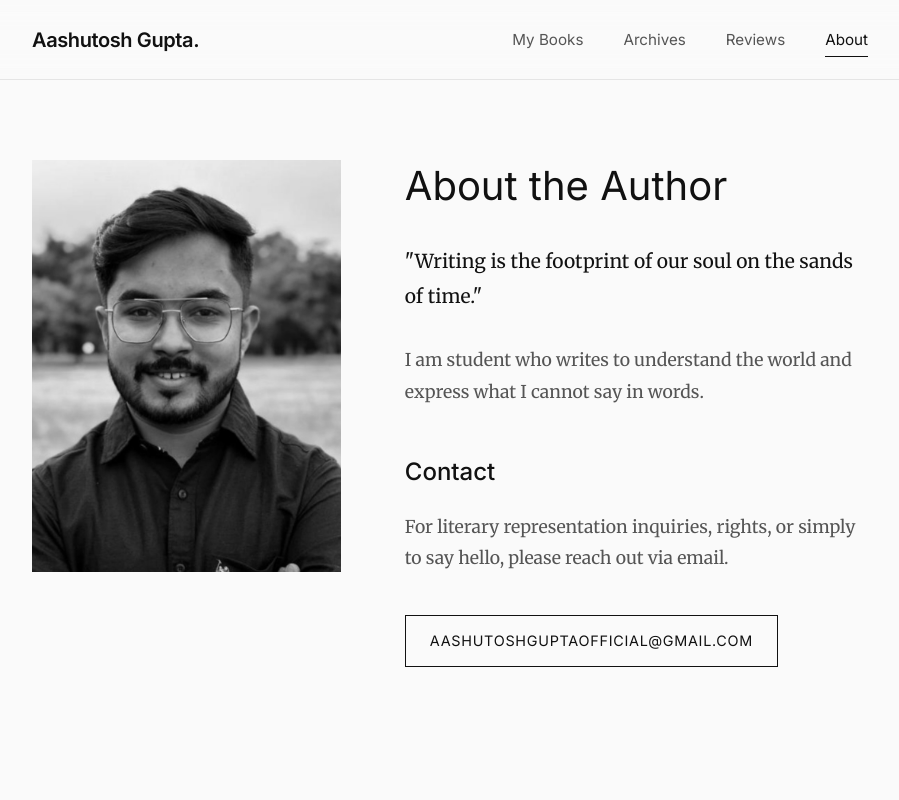
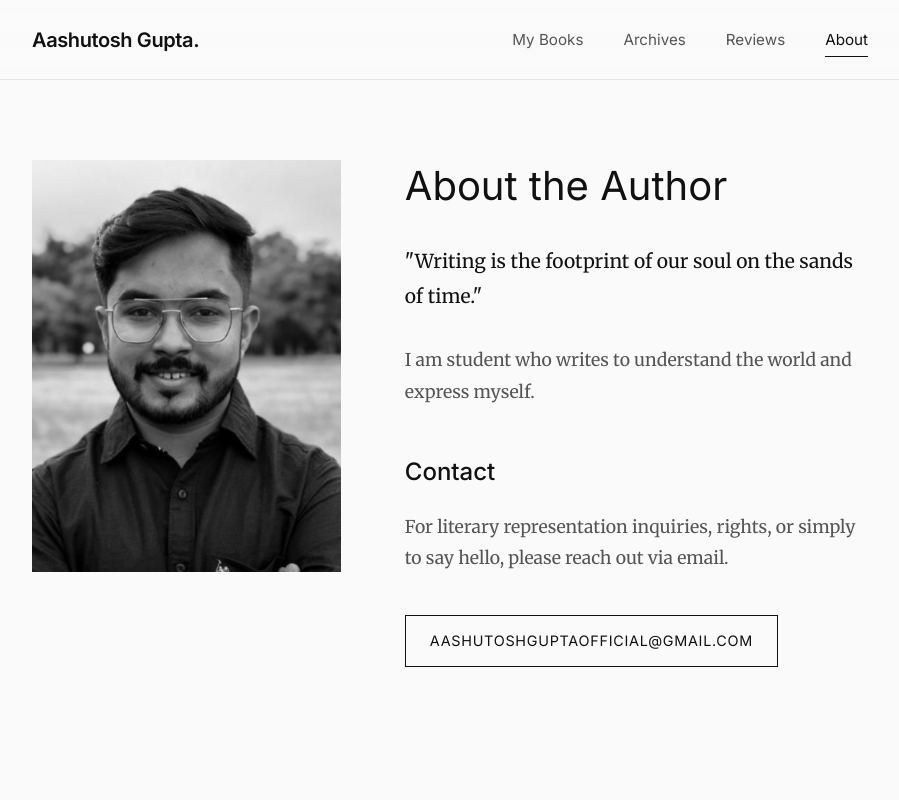
Before and after one commit to aashutoshgupta15/author-portfolio, a React (Vite) app: page /about in a window 1280 px wide. Shown: the top 800 px of the page, without its empty margins (190-1089 px from the left). Built offline with nearby package versions, Linux system fonts and the light colour scheme; no server answers; the database is empty.

Commit message:
Update personal statement for clarity

```diff
--- a/src/pages/About.jsx
+++ b/src/pages/About.jsx
@@ -12,7 +12,7 @@ const About = () => {
               "Writing is the footprint of our soul on the sands of time."
             </p>
             <p>
-              I am student who writes to understand the world and express what I cannot say in words.
+              I am student who writes to understand the world and express myself.
             </p>
 
             <div style={{ marginTop: '3rem' }}>
```
